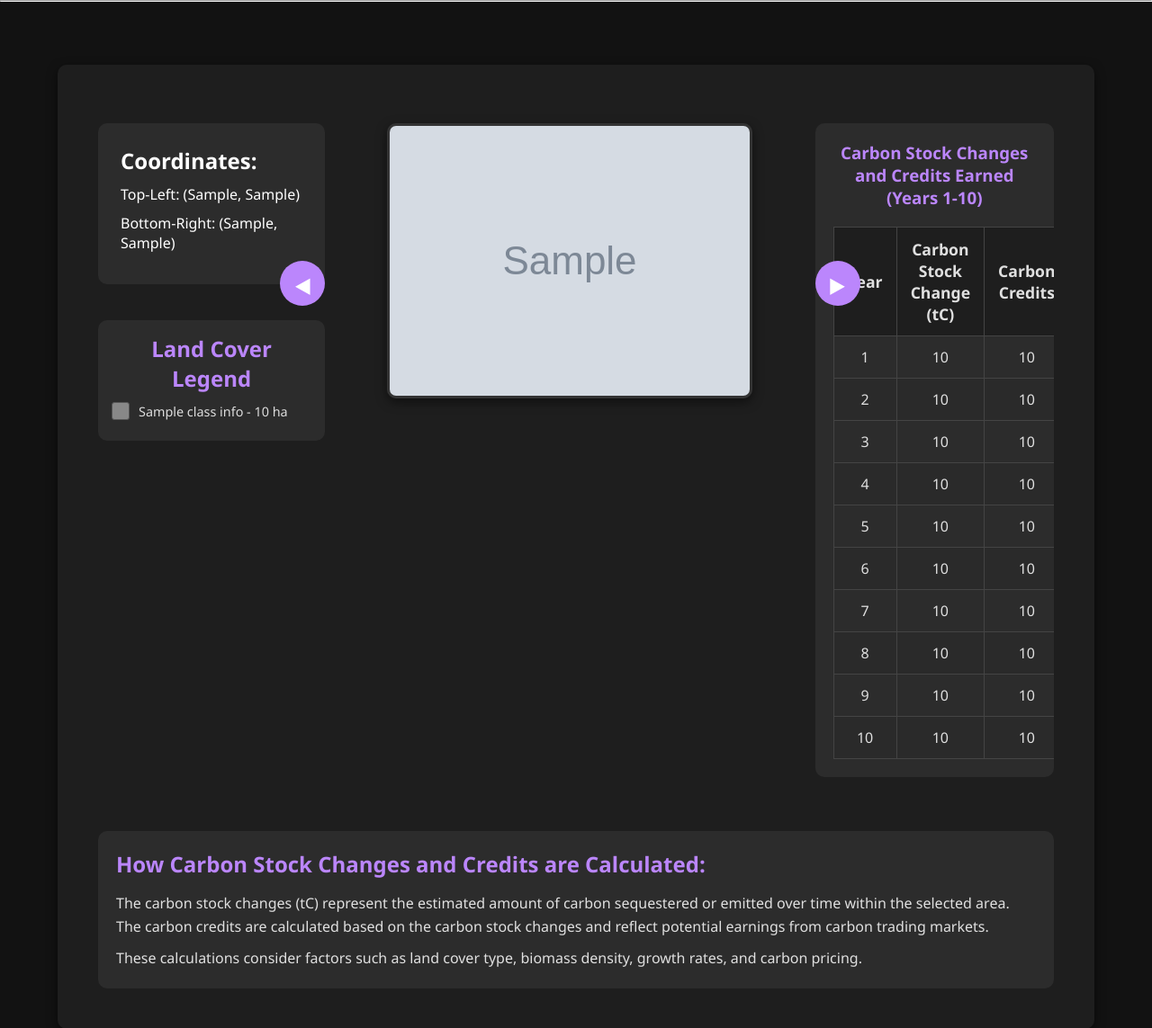
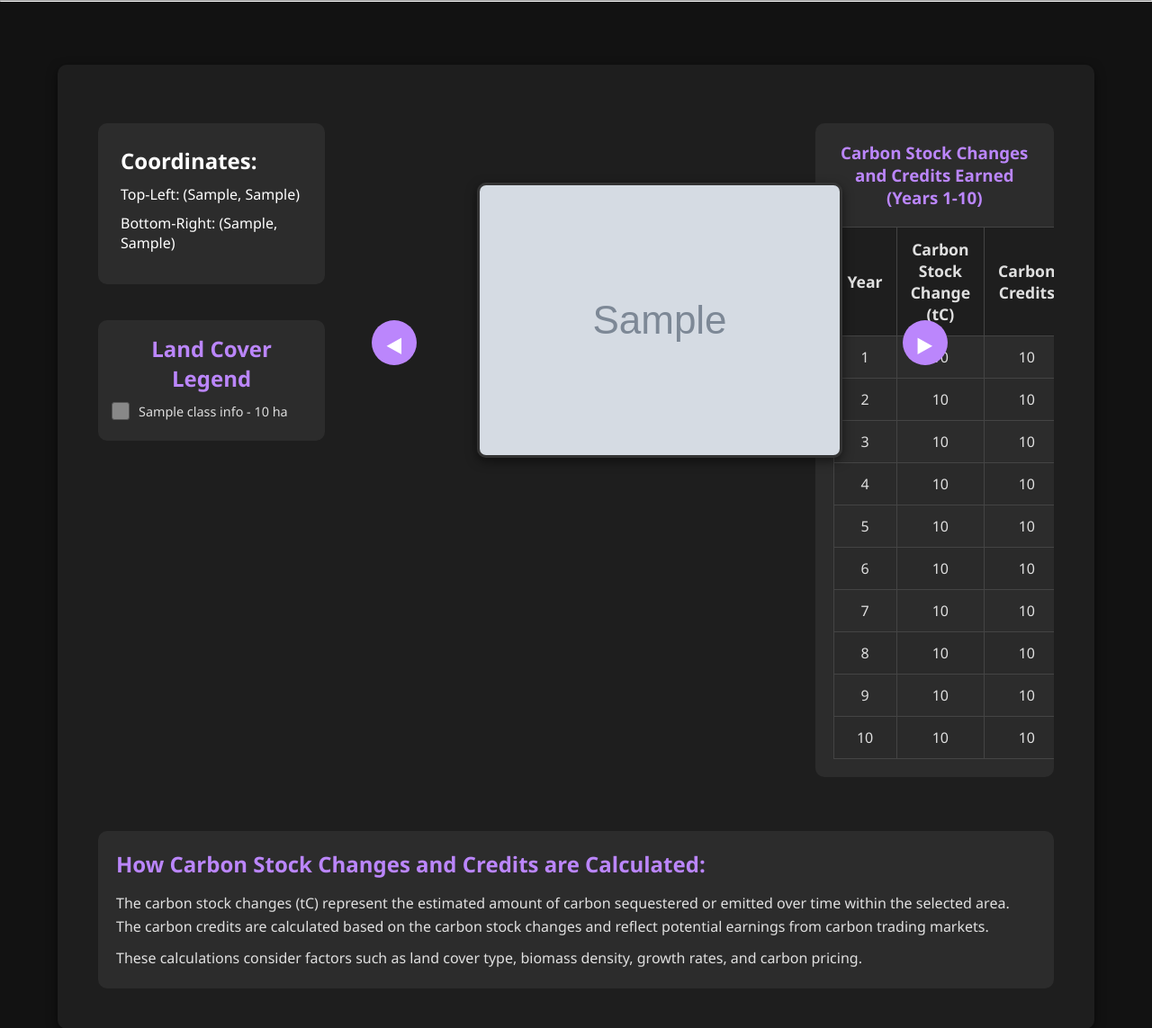
Before and after one commit to cfinchum/Carbon-Credits-Long-Project, a Flask app: template templates/results.html in a window 1280 px wide. Shown: the part 120-1263 px from the top of the page at 90% size. Run offline with Flask 3, Linux system fonts and the light colour scheme; the template is opened without the code that fills it: most values are stand-ins (such as "Sample title", 1, 10 or a date in 2020); grey boxes marked "Sample" are stand-in pictures.

Commit message:
fixed style using.

```diff
--- a/static/styles/style.css
+++ b/static/styles/style.css
@@ -233,7 +233,11 @@ button:hover {
     display: flex;
     align-items: center;
     justify-content: center;
-    position: relative;
+    position: absolute;
+    top: 22%;
+    left: 26%;
+    width: 800px;
+    height: 600px;
 }
 
 .image-carousel {
@@ -243,9 +247,8 @@ button:hover {
 }
 
 #satellite-image {
-    max-width: 1000px;
-
-    max-height: 600px;
+    max-width: 5000px;
+    max-height: 800px;
     border: 3px solid #333;
     border-radius: 10px;
     box-shadow: 0 4px 12px rgba(0, 0, 0, 0.5);
@@ -257,7 +260,7 @@ button:hover {
 /* adding the icon */
 .loading-icon {
     position: absolute;
-    top: 48%;
+    top: 47%;
     left: 48%;
     transform: translate(-50%, -50%);
     width: 50px;
@@ -308,12 +311,12 @@ button:hover {
 }
 
 .image-carousel button#prev-button {
-    left: -70px;
+    left: 80px;
     /* Increased spacing between arrow and image */
 }
 
 .image-carousel button#next-button {
-    right: -70px;
+    right: 80px;
     /* Increased spacing between arrow and image */
 }
 
```
